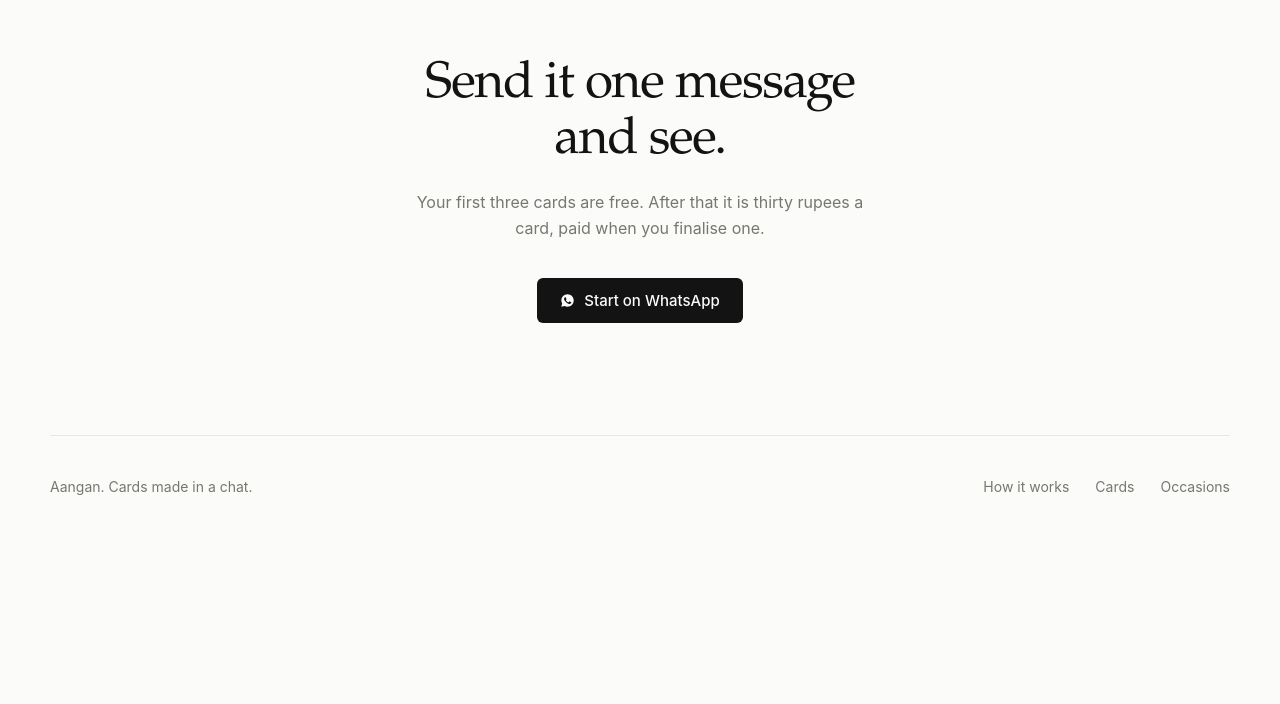
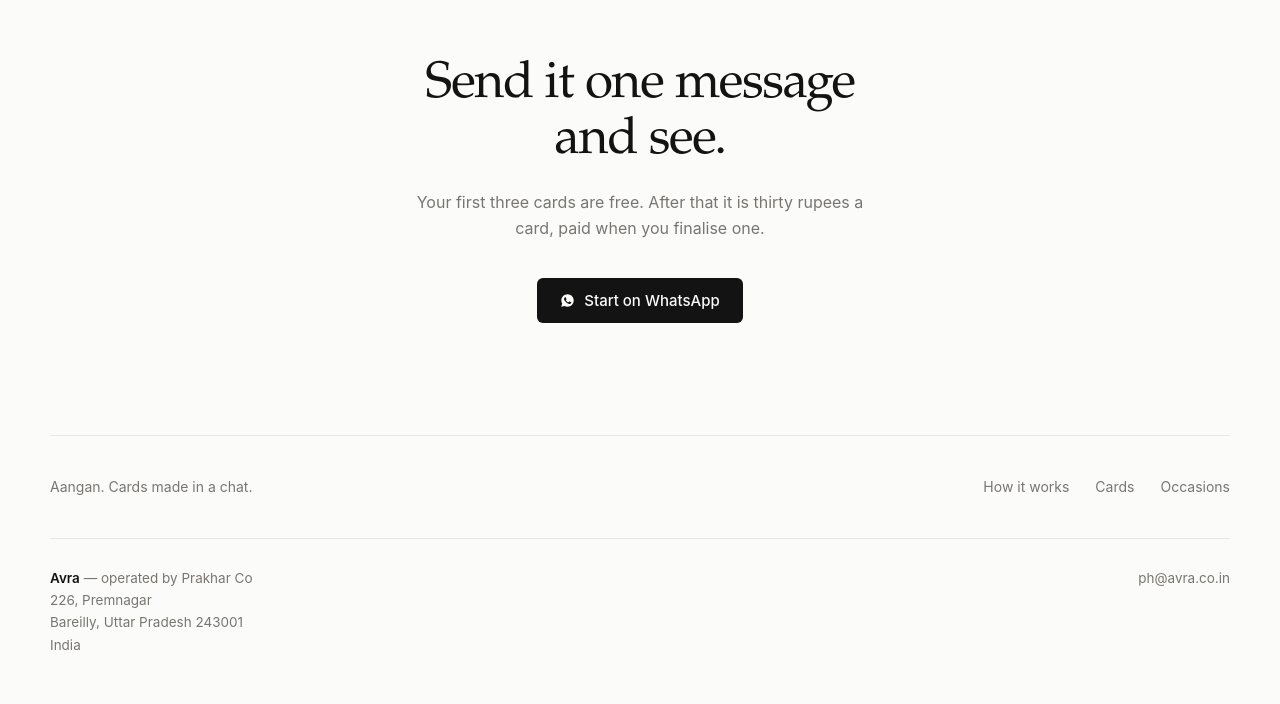
Before and after one commit to khandelwalprakhar123-star/Avra, a website: page site/index.html in a window 1280 px wide. Shown: the part 5089-5793 px from the top of the page. Before the commit the page ends 5627 px from the top, so only its background shows below. Drawn offline with Linux system fonts and the light colour scheme.

Commit message:
Add operator identity block to the landing page footer
The site named no legal entity, address, or contact route. Payment
processors and app stores both ask for these, and a card-buying visitor
has no other way to tell who they are transacting with.

Sits under the existing footer row behind a hairline rule, in the muted
13.5px footer type, so it reads as fine print rather than a second
navigation area. The address follows India Post convention — PIN
separated by a space, not a hyphen — and carries a country line since
the .co.in contact will be read from outside India too.

Note the entity is Avra while the rest of the page is branded Aangan.
That is intentional if Aangan is the product and Avra the operator; if
the site is being renamed, the nav mark, <title>, and OG tags still say
Aangan and need to change with it.

Co-Authored-By: Claude Opus 4.8 (1M context) <noreply@anthropic.com>

```diff
--- a/site/index.html
+++ b/site/index.html
@@ -442,6 +442,20 @@
   .foot-links a { text-decoration: none; transition: color .2s var(--ease); }
   .foot-links a:hover { color: var(--ink); }
 
+  /* legal identity: who is behind the site, where they are, how to reach them */
+  .foot-legal {
+    border-top: 1px solid var(--line);
+    padding: 28px 0 48px;
+    display: flex; justify-content: space-between;
+    gap: 24px 48px; flex-wrap: wrap;
+    font-size: 13.5px; line-height: 1.65; color: var(--muted);
+  }
+  .foot-legal b { color: var(--ink); font-weight: 600; }
+  .foot-legal address { font-style: normal; margin: 0; }
+  .foot-legal a { text-decoration: none; transition: color .2s var(--ease); }
+  .foot-legal a:hover { color: var(--ink); }
+  @media (max-width: 640px) { .foot-legal { padding-bottom: 40px; } }
+
   /* ── scroll entry ────────────────────────────────────────────────────── */
   .rise { opacity: 0; transform: translateY(14px); }
   .rise.in {
@@ -675,6 +689,16 @@
         <a href="#occasions">Occasions</a>
       </div>
     </div>
+
+    <div class="shell foot-legal">
+      <address>
+        <b>Avra</b> &mdash; operated by Prakhar Co<br>
+        226, Premnagar<br>
+        Bareilly, Uttar Pradesh 243001<br>
+        India
+      </address>
+      <p><a href="mailto:ph@avra.co.in">ph@avra.co.in</a></p>
+    </div>
   </footer>
 
 </div>
```
